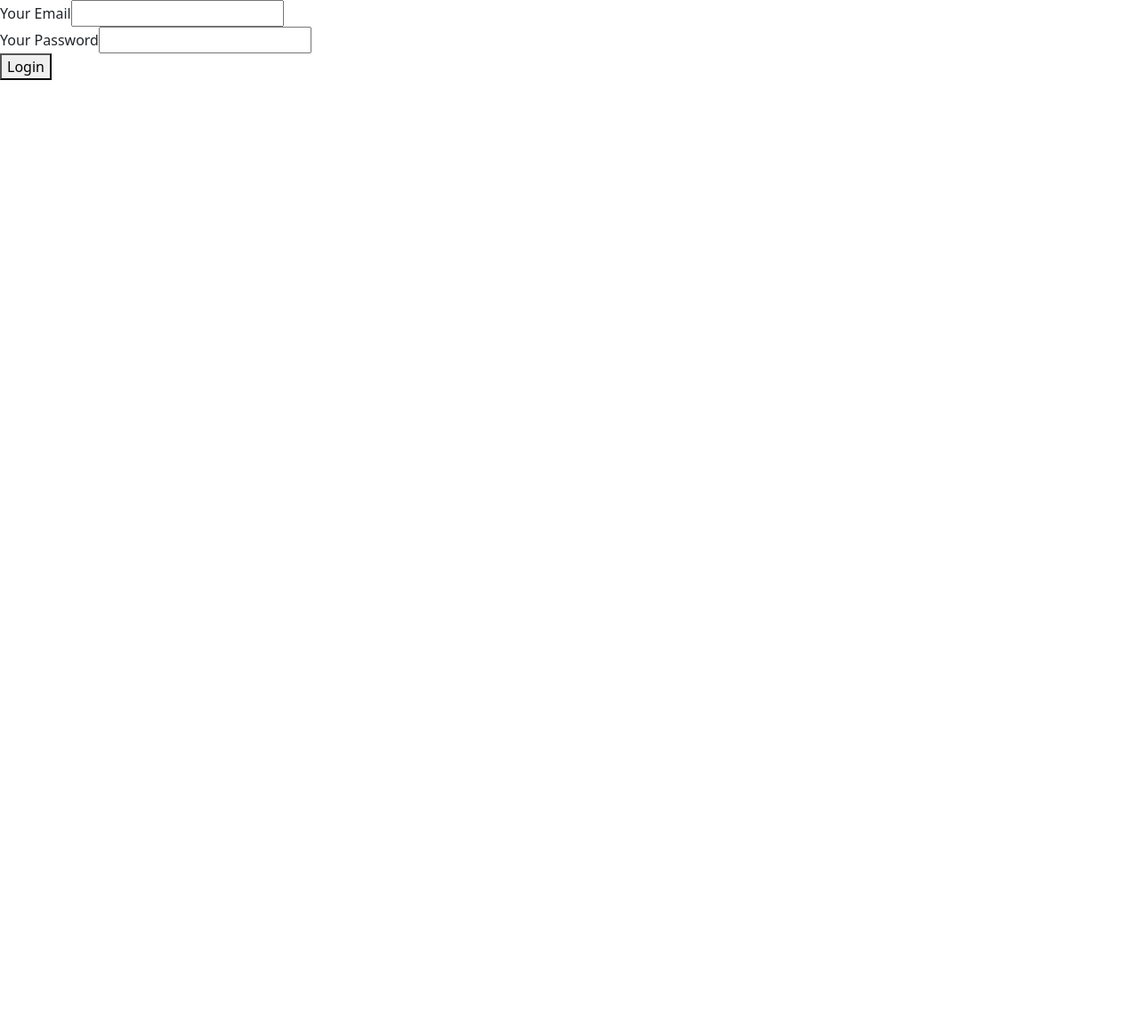
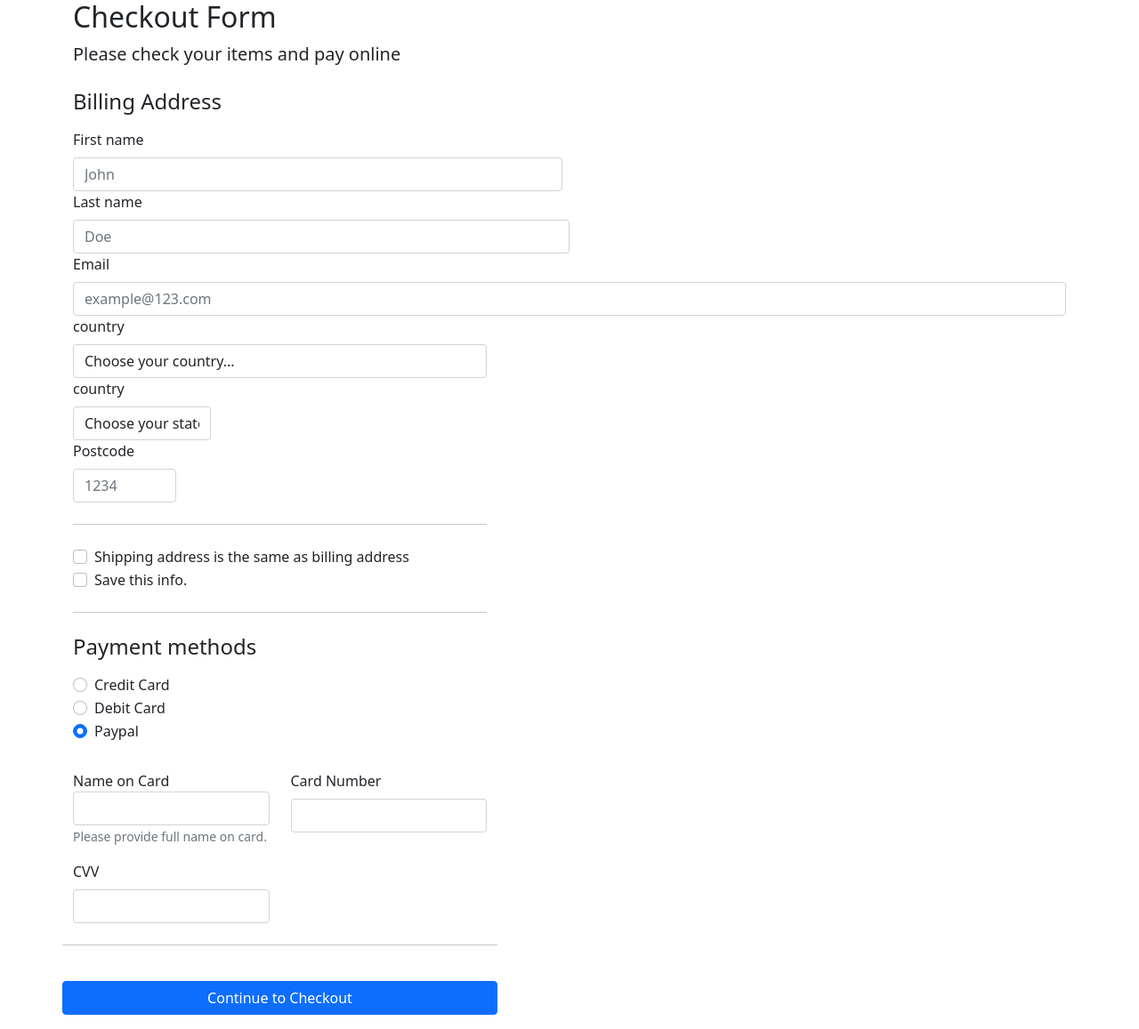
Before and after one commit to Jimzyeow/2022SEED, a React (Create React App) app in the folder frontend/: page /checkout in a window 1280 px wide. Shown: the whole page at 89% size. Before the commit the page ends 800 px from the top, so only its background shows below. Built offline with nearby package versions, Linux system fonts and the light colour scheme.

Commit message:
checkout button call api

```diff
--- a/frontend/src/App.js
+++ b/frontend/src/App.js
@@ -3,6 +3,7 @@ import React, { useState, useEffect } from "react";
 
 import LoginPage from "./components/Login/Login";
 import Cart from './components/Cart/Cart';
+import CheckoutReact from "./components/CheckoutHTML/CheckoutReact";
 
 
 function App() {
@@ -19,7 +20,7 @@ function App() {
           <LoginPage />
         </Route>
         <Route path="/checkout" exact>
-          <LoginPage />
+          <CheckoutReact />
         </Route>
       </Switch>
     </div>
--- a/frontend/src/components/CheckoutHTML/CheckoutReact.js
+++ b/frontend/src/components/CheckoutHTML/CheckoutReact.js
@@ -1,9 +1,25 @@
 import React, { Component } from 'react'
 import 'bootstrap/dist/css/bootstrap.min.css'
 import Button from 'react-bootstrap/Button'
+import axios from 'axios'
 
 
 function CheckoutReact(){
+
+    function ButtonClick(){
+        axios
+        .get("http://127.0.0.1:8000/checkout?email=hello@dbs.com")
+        .then((response) => {
+            console.log(response);
+        })
+        .catch(error => {
+            console.log(error.response.data.error)
+        })
+
+    }
+
+
+
     return(
         <>
         <div class="container">
@@ -140,10 +156,9 @@ function CheckoutReact(){
 
                     <hr class="my-4"/>
 
-                    <button class="btn btn-primary btn-lgbtn-block">
+                    <button class="btn btn-primary btn-lgbtn-block" onClick={ButtonClick}>
                         Continue to Checkout
                     </button>
-
                 </div>
            </div>
         </form>
```
